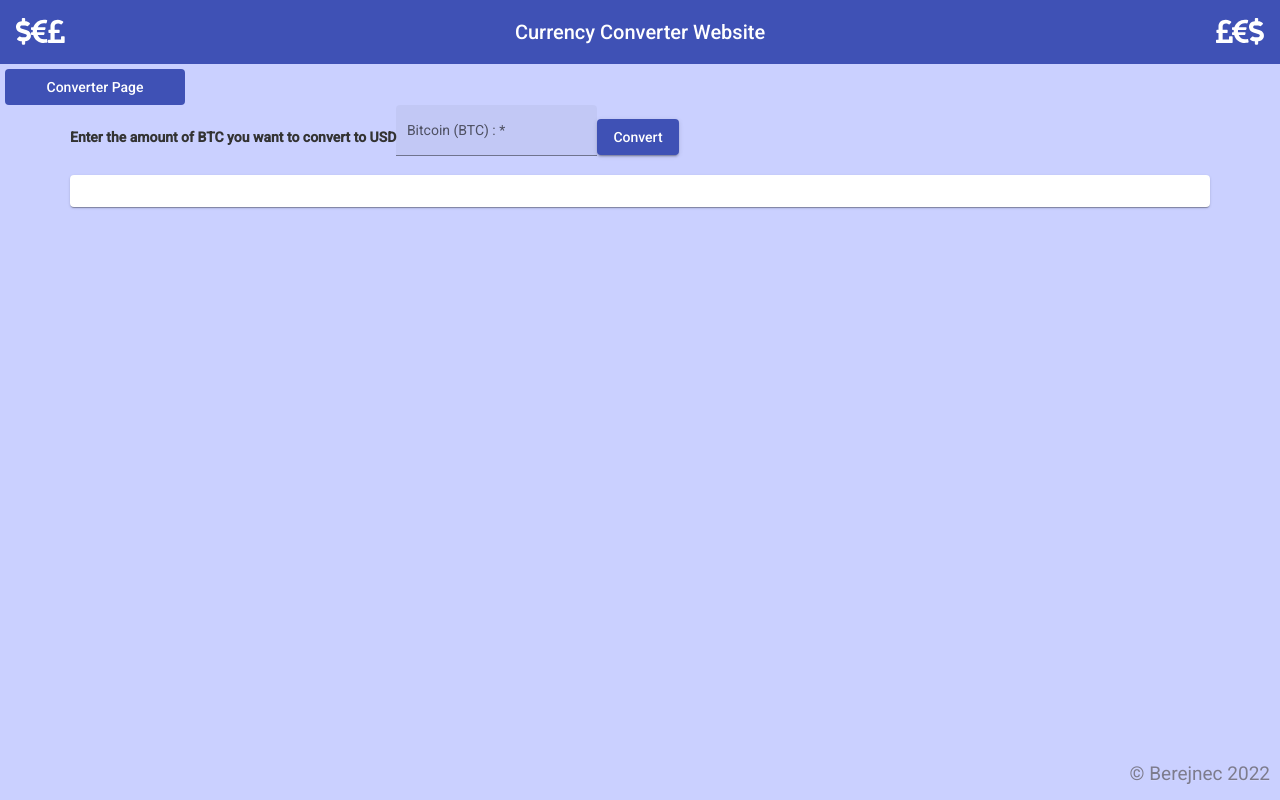
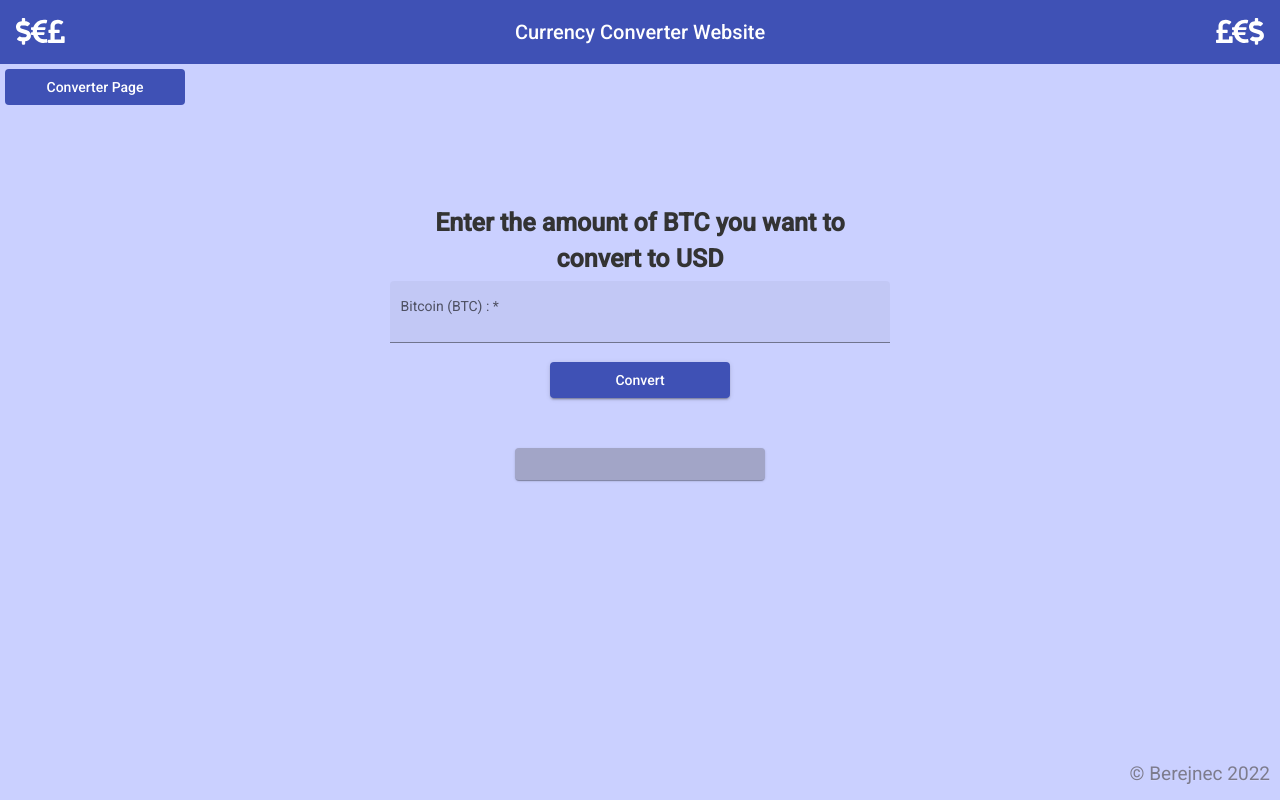
Before and after one commit to Berejnec/currency-website, an Angular app: page /crypto-converter in a window 1280 px wide. Built offline with nearby package versions, Linux system fonts and the light colour scheme; no server answers.

Commit message:
centered crypto converter component

```diff
--- a/src/app/crypto-converter/crypto-converter.component.css
+++ b/src/app/crypto-converter/crypto-converter.component.css
@@ -3,3 +3,47 @@
   margin-left: 5px;
   width: 180px;
 }
+
+.form {
+  width: 100%;
+}
+.full-width {
+  width: 100%;
+}
+.container {
+  max-width: 800px;
+  height: 100%;
+  text-align: center;
+  display: flex;
+  flex-direction: column;
+  justify-content: center;
+  align-items: center;
+  padding-top: 100px;
+}
+label {
+  text-align: center;
+  font-size: 25px;
+}
+
+mat-card {
+  background-color: #a2a5c7;
+  width: 250px;
+  font-size: 20px;
+  text-align: center;
+}
+
+.input-btc {
+  width: 500px;
+}
+
+mat-card {
+  margin-top: 50px;
+}
+
+button {
+  width: 180px;
+}
+
+#btcInput {
+  font-size: 25px;
+}
--- a/src/app/crypto-converter/crypto-converter.component.html
+++ b/src/app/crypto-converter/crypto-converter.component.html
@@ -1,7 +1,7 @@
 <button mat-flat-button color="primary" class="button-navigate" [routerLink]="['/converter']">Converter Page</button>
 <form class="form" #myForm="ngForm" (ngSubmit)="onSubmit(myForm)">
   <div class="container">
-    <div class="input-ron">
+    <div class="input-btc">
       <label for="btcInput">Enter the amount of <strong>BTC</strong> you want to convert to USD</label>
       <mat-form-field class="full-width" appearance="fill">
         <mat-label>Bitcoin (BTC) :</mat-label>
```
